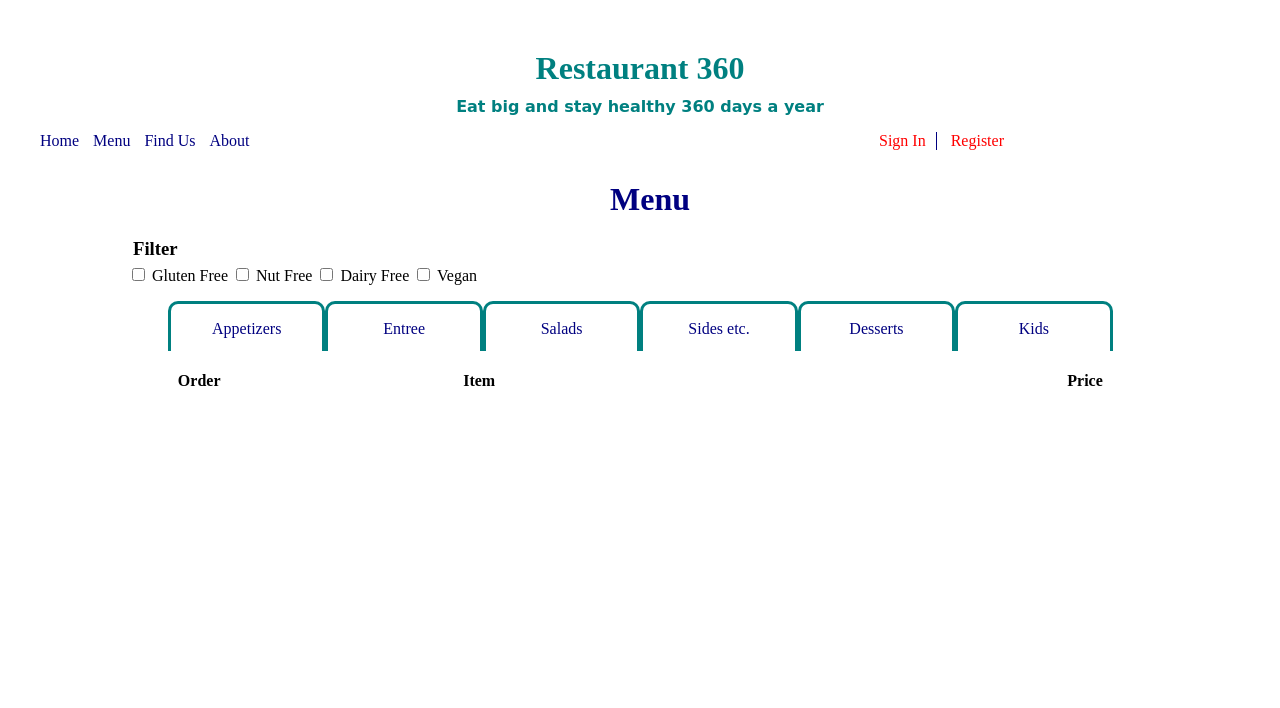
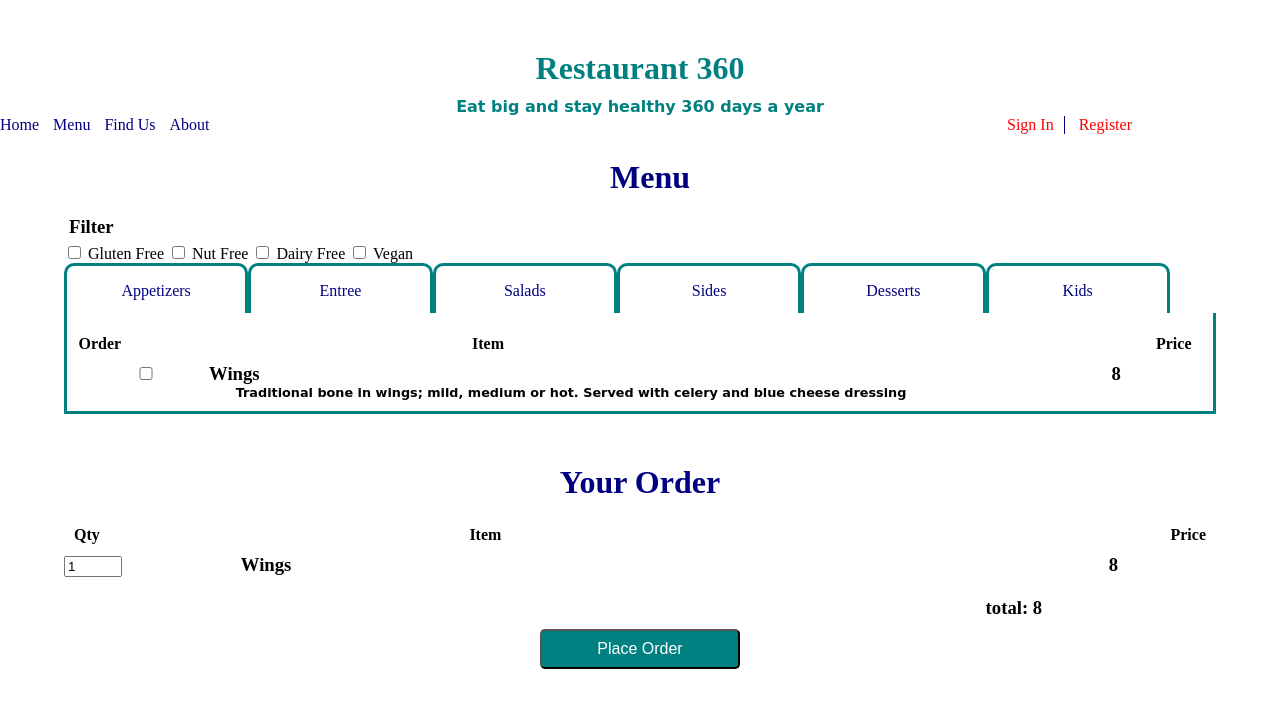
Before and after one commit to bhoskins/backboneRestaurant, a plain HTML site: page index.html in a window 1280 px wide. Drawn offline with Linux system fonts and the light colour scheme.

Commit message:
basic html and css of menu page and order form

```diff
--- a/index.html
+++ b/index.html
@@ -49,13 +49,15 @@
   </div> -->
 
   <div class="tabs row">
-    <ul class="row">
+    <ul class="row menu-header-ul">
       <li class="tab tab1">Appetizers</li><li class="tab">
       Entree</li><li class="tab">
       Salads</li><li class="tab">
-      Sides etc.</li><li class="tab">
+      Sides</li><li class="tab">
       Desserts</li><li class="tab last-tab">
       Kids</li>
+
+    </ul>
 
 
   <div class="js-appetizers appetizers menu-cat row">
@@ -64,6 +66,24 @@
       <h4 class="menu-subtitle heading-item">Item</h4>
       <h4 class="menu-subtitle heading-price">Price</h4>
     </div><!-- .menu-header-wrap -->
+
+    <ul class="js-menu-ul menu-ul row">
+
+    <li>
+      <input type="checkbox" id="order-button" class="menu-line
+      order-button">
+      <h3 class="food-item js-food-item">
+        Wings</h3>
+      <h3 class="js-food-price food-price">
+        8</h3>
+        <div class="divider"></div>
+        <h3 class="foodDesc js-foodDesc">
+          Traditional bone in wings; mild, medium or hot. Served with celery and blue cheese dressing</h3>
+      </li>
+
+
+
+    </ul>
 
   </div><!-- .js-appetizers -->
 
@@ -75,9 +95,60 @@
 
  </div><!-- .tabs -->
 
+<!-- ******************
+    Order Code Below
+******************** -->
+
+
+
+
+
+
+
+
+<div class="menu-header-wrap order-wrap">
+<h1 class="page-heading order-page-heading">
+  Your Order
+  </h1>
+
+    <h4 class="menu-subtitle heading-qty">Qty</h4>
+    <h4 class="menu-subtitle heading-item">Item</h4>
+    <h4 class="menu-subtitle heading-price js-order-price order-price">Price</h4>
+  </div><!-- .menu-header-wrap -->
+
+    <ul class-"order-wrap js-order-wrap">
+      <li>
+        <input type="number" value="1" class="js-item-qty item-qty" min="0">
+        <h3 class="order-item js-order-item">
+        Wings</h3>
+      <h3 class="js-order-item-price order-item-price">
+        8</h3>
+
+      </li>
+
+    </ul>
+
+    <h3 class="js-order-total order-total">
+      total: <span class='js-order-total-text order-total-text'>8</span>
+      </h3>
+    <button type="submit" class="submit-order js-submit-order">Place Order</button>
+
+
+
+
+
+
+
+
+
 <script type="text/template" id="menu-template">
 
 
+
+
+</script>
+
+<script type="text/template" id="order-template">
 
 </script>
 
--- a/styles/main.scss
+++ b/styles/main.scss
@@ -1,13 +1,17 @@
 @import 'bourbon/bourbon';
 @import 'neat/neat';
 
-$max-width: 80%;
+$max-width: 90%;
 $tab-height: 50px;
+$menu-line-height: 1.2em;
 
 
 $primary-color: teal;
 $secondary-color: navy;
 $highlight-color: red;
+$button-text-color: white;
+
+$button-font-size: 1em;
 
 /*************************
   basic/neat styling below
@@ -18,9 +22,17 @@ body {
   padding: 0;
 }
 
+a, li, ul, h1, h2, h3, h4, h5, h6 {
+  margin: 0;
+  padding: 0;
+  list-style: none;
+  text-decoration: none;
+}
+
 .neat-container {
   @include outer-container;
   width: $max-width;
+  margin-bottom: 40px;
 
 }
 
@@ -34,8 +46,15 @@ body {
 
 }
 
-.last-tab {
+.menu-header-ul li:last-child {
   @include omega();
+}
+
+.appetizers {
+  padding: 1%;
+  border-right: 3px solid $primary-color;
+  border-bottom: 3px solid $primary-color;
+  border-left: 3px solid $primary-color;
 }
 
 .page-heading {
@@ -110,7 +129,7 @@ nav {
   Menu Below
   *********************/
 
-.tabs li {
+.menu-header-ul li {
   display: inline-block;
   text-align: center;
   height: $tab-height;
@@ -132,20 +151,92 @@ nav {
 
 .menu-subtitle {
   display: inline-block;
+  margin: 5px;
+  padding: 5px;
   font-size: 1em;
 }
 
 .heading-order {
-  position: absolute;
-  left: 1%;
+  position: relative;
+  left: 0;
+  margin: 0;
+  padding: 0;
 }
 
 .heading-item {
-  position: absolute;
+  position: relative;
   left: 30%;
 }
 
 .heading-price {
   position: absolute;
-  right: 5%;
+  right: 0;
 }
+
+.order-button,
+.food-item,
+.food-price {
+  display: inline-block;
+}
+
+.order-button {
+width: 10%;
+margin-left: 1%;
+}
+
+.food-item,
+.foodDesc {
+  width: 80%;
+}
+
+.foodDesc {
+  width: 70%;
+  margin-left: 14%;
+  font-size: 0.8em;
+  font-family: cursive;
+}
+
+.tabs {
+  margin-bottom: 50px;
+}
+
+/********************
+    Order View Code Below
+**********************/
+
+
+.item-qty,
+.order-item,
+.order-item-price {
+  display: inline-block;
+}
+
+.item-qty {
+  width: 5%;
+
+}
+
+.order-item {
+  width: 75%;
+  margin-left: 10%;
+}
+
+.order-item-price {
+  width: 5%;
+}
+
+.order-total {
+  margin-top: 20px;
+  margin-left: 80%;
+}
+
+.submit-order {
+  display: block;
+  margin: 10px auto;
+  width: 200px;
+  height: 40px;
+  border-radius: 5px;
+  background: $primary-color;
+  color: $button-text-color;
+  font-size: $button-font-size;
+}
```
Also changed, not shown: styles/main.css, 1 other file.
